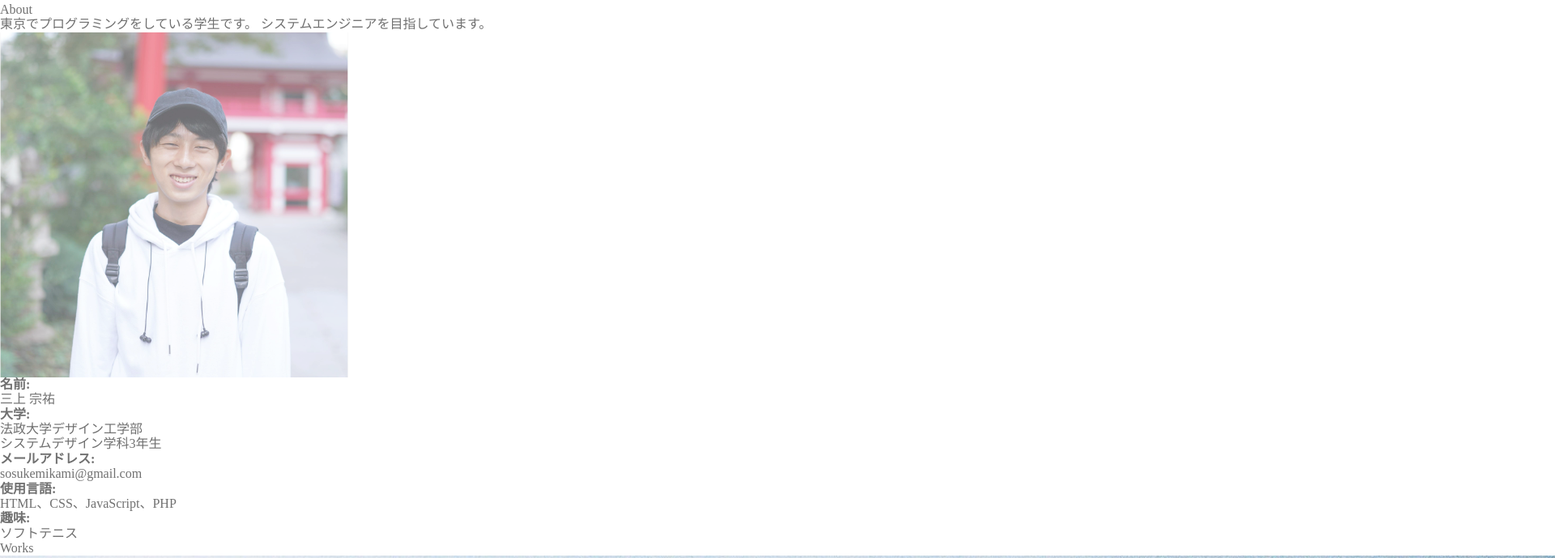
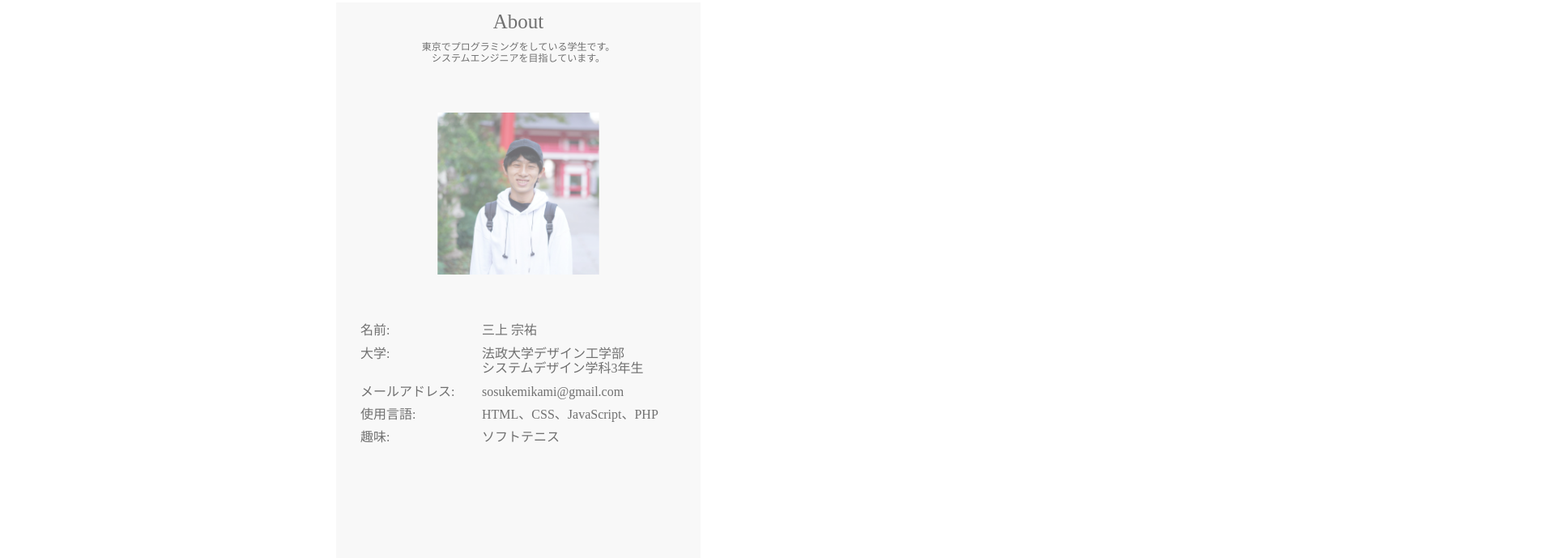
Before and after one commit to sgmikami03/portfolio, a plain HTML site: page index.html in a window 1280 px wide. Shown: the part 197-886 px from the top of the page at 81% size, 1920 px wide, since content can reach past the window. Drawn offline with Linux system fonts and the light colour scheme.

Commit message:
indexの作成
aboutまで

```diff
--- a/css/style.css
+++ b/css/style.css
@@ -27,3 +27,51 @@ header h1 span{
     height: 200px;
     width: 100%;
 }
+
+/*comtents-----*/
+.contents{
+    margin: 0 auto;
+    width: 450px;
+    background-color: #F8F8F8;
+}
+.content{
+    padding: 10px 0 200px 0;
+    text-align: center;
+}
+.content h2{
+    font-size: 25px;
+    font-weight: 200;
+    padding-bottom: 10px;
+}
+
+.text{
+    font-size: 12px;
+    font-weight: 300;
+}
+.center{
+    text-align: center;
+}
+
+#self-portrait{
+    margin: 60px auto;
+    height: 200px;
+    width: 200px;
+}
+
+#self-introduction{
+    padding-left: 30px;
+}
+#self-introduction dt{
+    float: left;
+    padding-bottom: 10px;
+    width: 150px;
+    padding-right: 30px;
+    text-align: left;
+    font-weight: 300;
+}
+#self-introduction dd{
+    padding-bottom: 10px;
+    text-align: left;
+    margin-left: 150px;
+    font-weight: 300;
+}
--- a/index.html
+++ b/index.html
@@ -23,11 +23,10 @@
     <div class="contents">
         <div class="content">
             <h2>About</h2>
-            <p>東京でプログラミングをしている学生です。
-                システムエンジニアを目指しています。</p>
-            <img src="image/my-image.png" alt="自画像">
+            <p  class="center text">東京でプログラミングをしている学生です。<br>システムエンジニアを目指しています。</p>
+            <img id="self-portrait" src="image/my-image.png" alt="自画像">
 
-            <dl>
+            <dl id="self-introduction">
                 <dt>名前:</dt><dd>三上 宗祐</dd>
                 <dt>大学:</dt><dd>法政大学デザイン工学部<br>システムデザイン学科3年生</dd>
                 <dt>メールアドレス:</dt><dd>sosukemikami@gmail.com</dd>
```
